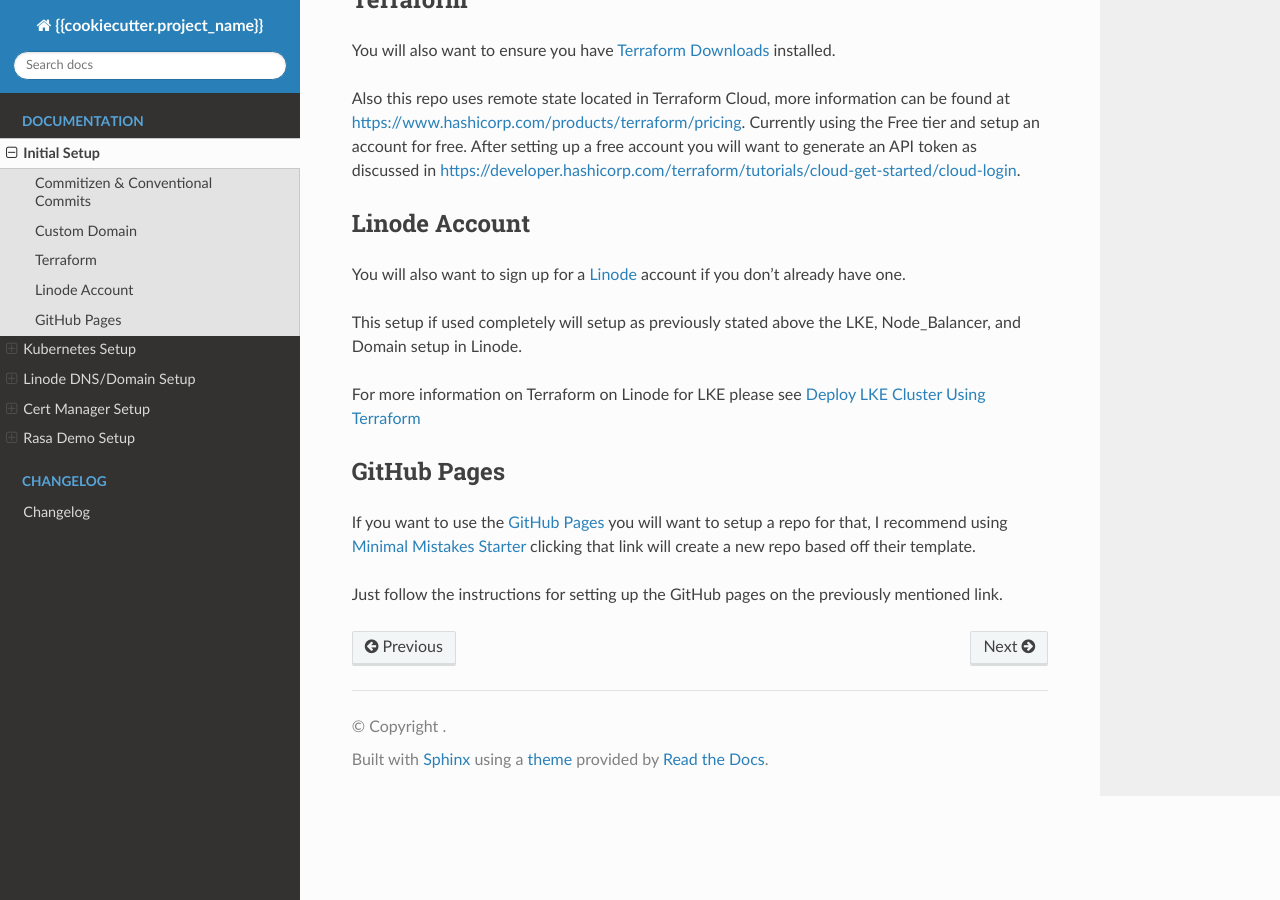
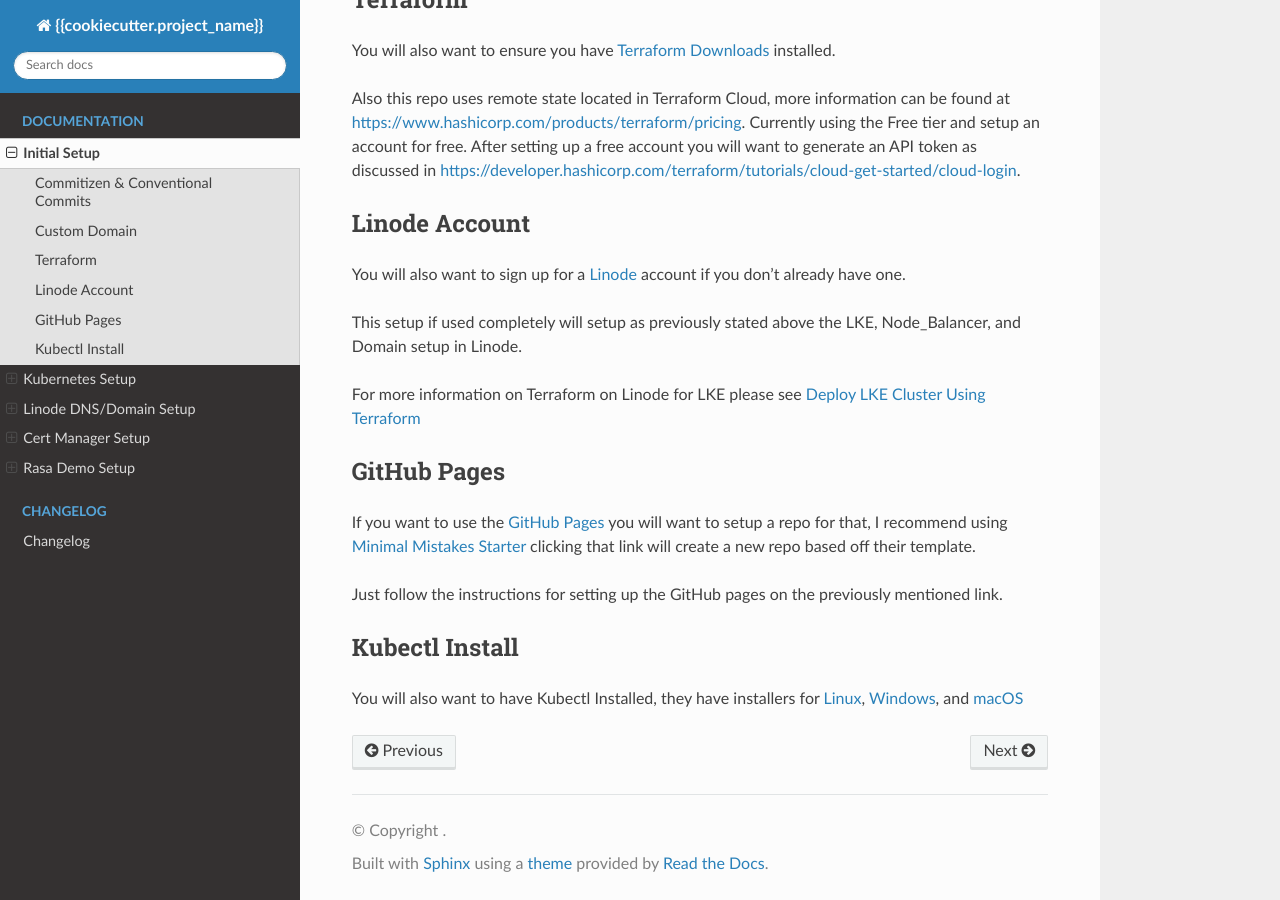
Before and after one commit to DevOps-With-Brian/cookiecutter-linode-tf-lke, a Sphinx documentation site: the page built from {{ cookiecutter.project_name }}/docs/initial_setup.rst, in a window 1280 px wide and 900 px high, scrolled down 979 px. Built offline with Sphinx 7.4.7 and the Read the Docs theme 2.0.0, drawn with Linux system fonts in a browser that asks for light colours; the version number could not be read and is left out.

Commit message:
docs(docs): updating docs

```diff
--- a/{{ cookiecutter.project_name }}/docs/initial_setup.rst
+++ b/{{ cookiecutter.project_name }}/docs/initial_setup.rst
@@ -53,3 +53,7 @@
 If you want to use the `GitHub Pages <https://pages.github.com/>`_ you will want to setup a repo for that, I recommend using `Minimal Mistakes Starter <https://github.com/mmistakes/mm-github-pages-starter/generate>`_ clicking that link will create a new repo based off their template.
 
 Just follow the instructions for setting up the GitHub pages on the previously mentioned link.
+
+Kubectl Install
+---------------
+You will also want to have Kubectl Installed, they have installers for `Linux <https://kubernetes.io/docs/tasks/tools/install-kubectl-linux>`_, `Windows <https://kubernetes.io/docs/tasks/tools/install-kubectl-windows>`_, and `macOS <https://kubernetes.io/docs/tasks/tools/install-kubectl-macos>`_
```
Also changed, not shown: {{ cookiecutter.project_name }}/docs/cert_manager_setup.rst (+13 -1 lines).
